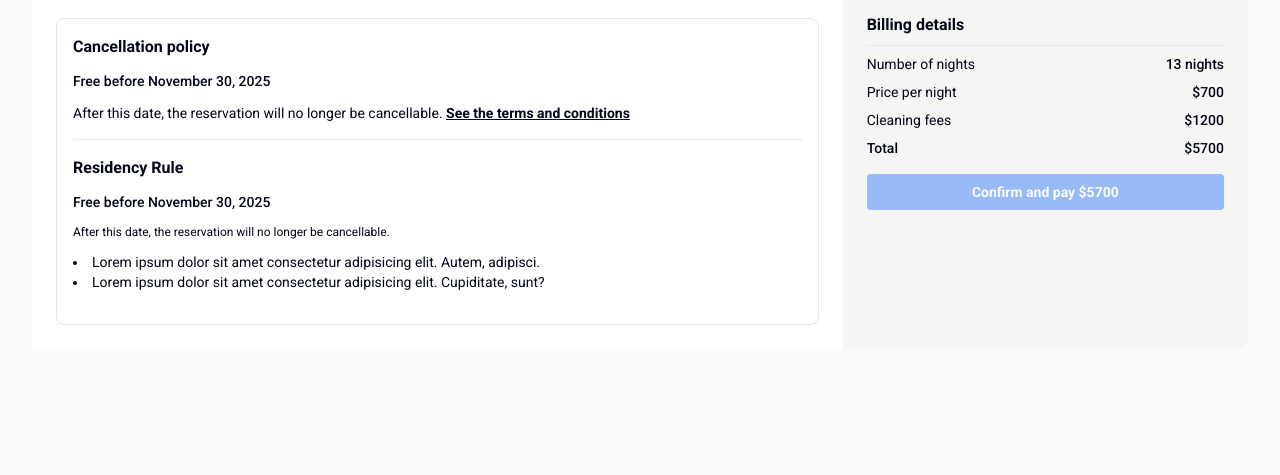
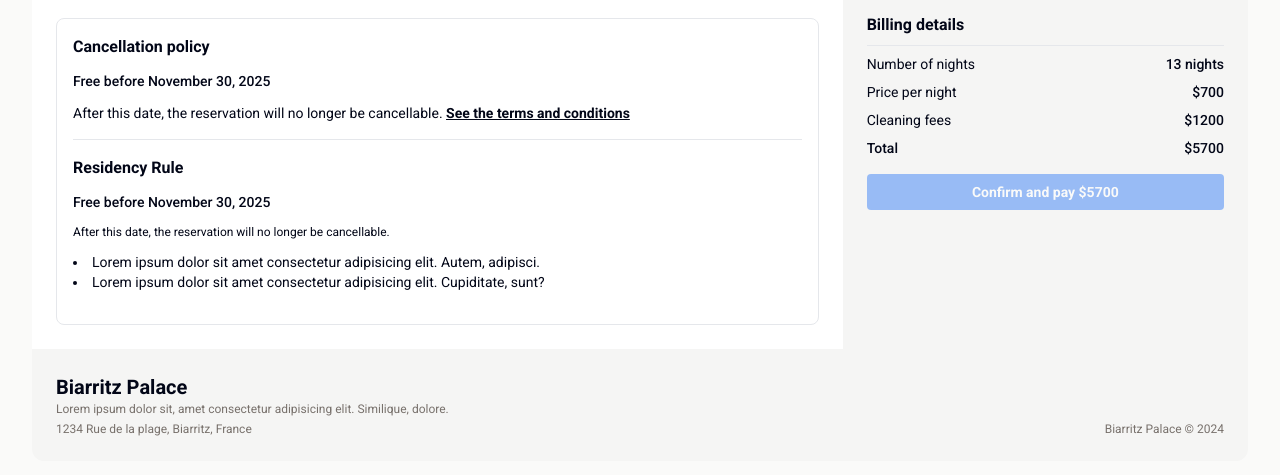
Before and after one commit to Eth3ri0n/Biarritz, a website: page src/index.html in a window 1280 px wide. Shown: the part 489-964 px from the top of the page. Before the commit the page ends 870 px from the top, so only its background shows below. Drawn offline with Linux system fonts and the light colour scheme.

Commit message:
feat: Add footer to index.html

```diff
--- a/src/index.html
+++ b/src/index.html
@@ -25,7 +25,7 @@
   </head>
 
   <body class="min-h-screen bg-stone-50 p-8 text-slate-950">
-    <div class="container mx-auto min-h-screen rounded-xl bg-stone-100">
+    <div class="container mx-auto rounded-xl bg-stone-100">
       <header
         class="flex items-center gap-x-3 rounded-t-xl border-b bg-white p-6"
       >
@@ -207,6 +207,19 @@
           </button>
         </div>
       </main>
+      <footer class="flex items-end justify-between p-6">
+        <div>
+          <h2 class="text-xl font-bold">Biarritz Palace</h2>
+          <p class="mb-1 text-xs text-stone-500">
+            Lorem ipsum dolor sit, amet consectetur adipisicing elit. Similique,
+            dolore.
+          </p>
+          <p class="text-xs text-stone-500">
+            1234 Rue de la plage, Biarritz, France
+          </p>
+        </div>
+        <p class="text-xs text-stone-500">Biarritz Palace &copy; 2024</p>
+      </footer>
     </div>
   </body>
 </html>
```
Also changed, not shown: src/output.css.
